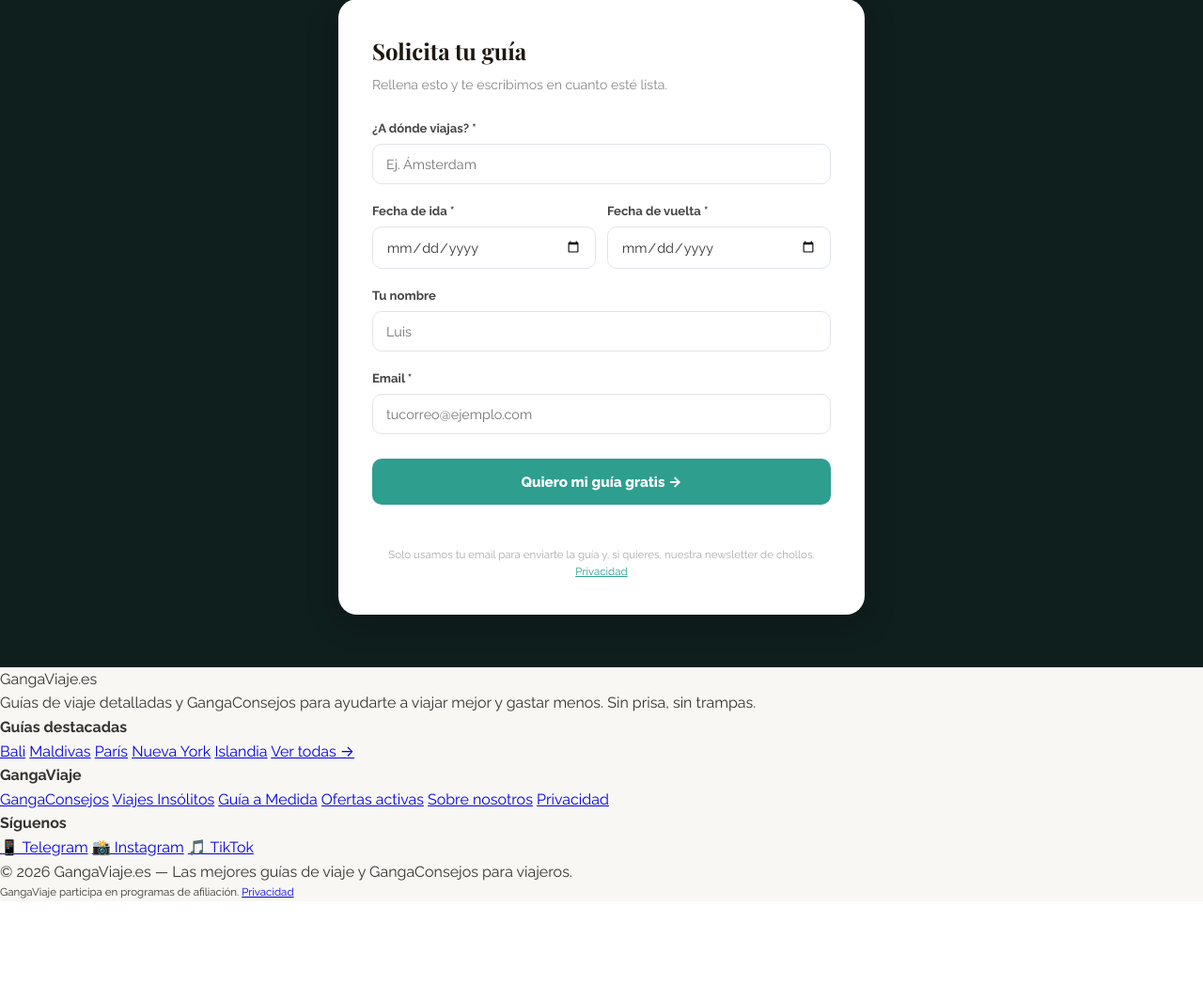
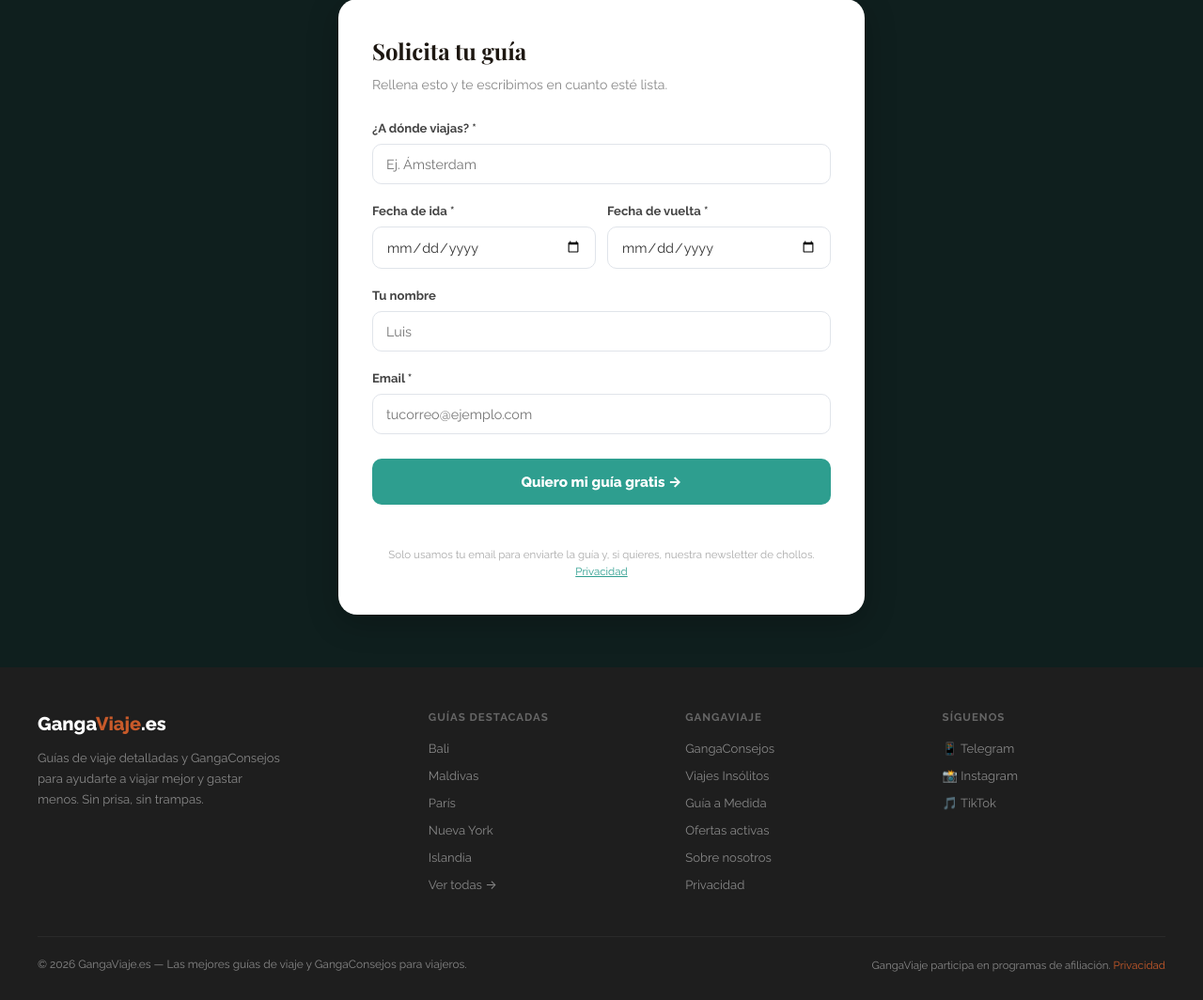
Before and after one commit to luisespinarlp-alt/gangaviaje, a Flask app: page /guia-a-medida in a window 1280 px wide. Shown: the part 1096-2160 px from the top of the page at 94% size. Before the commit the page ends 2052 px from the top, so only its background shows below. Run offline with Flask 3, Linux system fonts and the light colour scheme; some libraries are stand-ins or nearby versions; some web fonts are replaced.

Commit message:
Fix unstyled footer on Guía a Medida page
Copied the footer markup from other templates but not its CSS —
rendered as plain unstyled text instead of the dark branded footer.

Co-Authored-By: Claude Sonnet 5 <noreply@anthropic.com>

```diff
--- a/templates/guia_a_medida.html
+++ b/templates/guia_a_medida.html
@@ -86,6 +86,21 @@
     .gm-msg.ok { color: #2E9E8F; font-weight: 700; }
     .gm-msg.err { color: #c0392b; font-weight: 700; }
     .gm-privacy { font-size: .72rem; color: #aaa; text-align: center; margin-top: 14px; }
+
+    footer { background: #1e1e1e; color: #888; padding: 44px 24px 28px; }
+    .footer-inner { max-width: 1200px; margin: 0 auto; }
+    .footer-top { display: grid; grid-template-columns: 1.6fr 1fr 1fr 1fr; gap: 36px; margin-bottom: 36px; }
+    .footer-brand .name { font-size: 1.25rem; font-weight: 800; color: white; margin-bottom: 10px; }
+    .footer-brand .name span { color: #C85A2A; }
+    .footer-brand p { font-size: .82rem; line-height: 1.7; max-width: 260px; }
+    .footer-col h4 { font-size: .72rem; font-weight: 700; text-transform: uppercase; letter-spacing: 1px; color: #666; margin-bottom: 14px; }
+    .footer-col a { display: block; font-size: .82rem; color: #888; text-decoration: none; margin-bottom: 8px; transition: color .15s; }
+    .footer-col a:hover { color: #C85A2A; }
+    .footer-bottom { border-top: 1px solid #2a2a2a; padding-top: 20px; display: flex; align-items: center; justify-content: space-between; flex-wrap: wrap; gap: 10px; }
+    .footer-bottom p { font-size: .75rem; }
+    .footer-bottom a { color: #C85A2A; text-decoration: none; }
+    @media (max-width: 768px) { .footer-top { grid-template-columns: 1fr 1fr; gap: 24px; } }
+    @media (max-width: 480px) { .footer-top { grid-template-columns: 1fr; } .footer-bottom { flex-direction: column; align-items: flex-start; } }
   </style>
 </head>
 <body>
```
